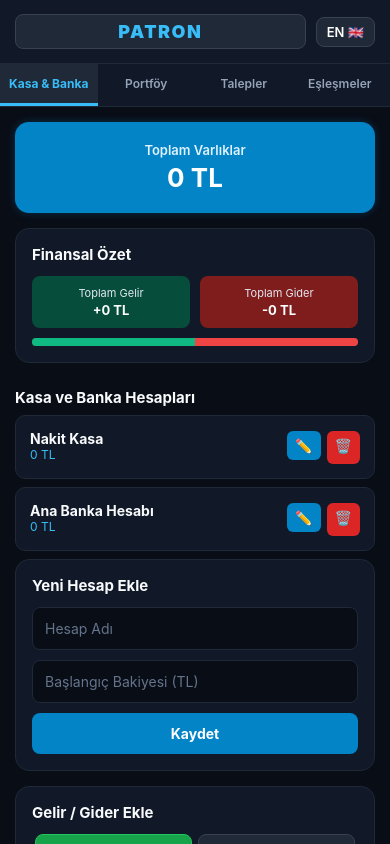
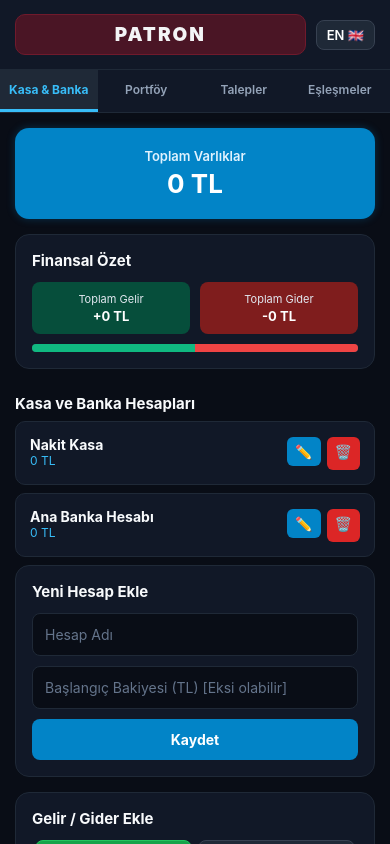
Before and after one commit to bhoerdanjatrader-ui/Emlak-Takip, a React Native app: screen / in a window 390 px wide. Built offline with nearby package versions, Linux system fonts and the light colour scheme.

Commit message:
Refactor App.js for better clarity and functionality

```diff
--- a/App.js
+++ b/App.js
@@ -16,7 +16,7 @@ export default function App() {
   const [lang, setLang] = useState('tr');
   const [activeTab, setActiveTab] = useState('kasa');
 
-  // Boş Başlangıç Verileri (Örnek veriler sıfırlandı)
+  // Kasa / Banka Hesapları
   const [hesaplar, setHesaplar] = useState([
     { id: '1', ad: 'Nakit Kasa', bakiye: 0 },
     { id: '2', ad: 'Ana Banka Hesabı', bakiye: 0 }
@@ -59,7 +59,7 @@ export default function App() {
       hesaplarim: 'Kasa ve Banka Hesapları',
       yeniHesap: 'Yeni Hesap Ekle',
       hesapAdi: 'Hesap Adı',
-      ilkBakiye: 'Başlangıç Bakiyesi (TL)',
+      ilkBakiye: 'Başlangıç Bakiyesi (TL) [Eksi olabilir]',
       ekleKaydet: 'Kaydet',
       guncelle: 'Güncelle',
       iptal: 'İptal',
@@ -122,8 +122,13 @@ export default function App() {
 
   const text = t[lang];
 
+  // Toplam varlık hesaplama
   const toplamVarlik = hesaplar.reduce((toplam, h) => toplam + h.bakiye, 0);
-  const toplamGelir = islemGecmisi.filter(i => i.tip === 'gelir').reduce((t, i) => t + i.tutar, 0);
+
+  // Finansal özet: Hesapların başlangıç bakiyeleri ve yapılan gelirler toplam gelire yansır
+  const hesaplarBaslangicToplami = hesaplar.reduce((t, h) => t + h.bakiye, 0);
+  const islemGelirToplami = islemGecmisi.filter(i => i.tip === 'gelir').reduce((t, i) => t + i.tutar, 0);
+  const toplamGelir = Math.max(0, hesaplarBaslangicToplami) + islemGelirToplami;
   const toplamGider = islemGecmisi.filter(i => i.tip === 'gider').reduce((t, i) => t + i.tutar, 0);
 
   useEffect(() => {
@@ -147,7 +152,7 @@ export default function App() {
 
   const hesapKaydet = () => {
     if (!yeniHesapAd) return Alert.alert('Hata', 'Hesap adı giriniz.');
-    const bakiyeNum = Number(yeniHesapBakiye) || 0;
+    const bakiyeNum = Number(yeniHesapBakiye) || 0; // Negatif (eksi) değerlere izin verir
 
     if (duzenlenenHesapId) {
       setHesaplar(hesaplar.map(h => h.id === duzenlenenHesapId ? { ...h, ad: yeniHesapAd, bakiye: bakiyeNum } : h));
@@ -246,7 +251,7 @@ export default function App() {
     <SafeAreaView style={styles.container}>
       <StatusBar barStyle="light-content" backgroundColor="#0b0f19" />
 
-      {/* Üst Başlık - PATRON Kutu İçerisinde Ortada */}
+      {/* Üst Başlık - PATRON: Ortada, Kalın ve Vişne Çürüğü Kutu İçerisinde */}
       <View style={styles.header}>
         <View style={styles.titleBox}>
           <Text style={styles.headerTitle}>PATRON</Text>
@@ -307,7 +312,7 @@ export default function App() {
               <View key={h.id} style={styles.listItem}>
                 <View>
                   <Text style={styles.listTitle}>{h.ad}</Text>
-                  <Text style={styles.listSub}>{h.bakiye.toLocaleString()} TL</Text>
+                  <Text style={[styles.listSub, h.bakiye < 0 && { color: '#f87171' }]}>{h.bakiye.toLocaleString()} TL</Text>
                 </View>
                 <View style={styles.actionRow}>
                   <TouchableOpacity style={styles.iconBtnEdit} onPress={() => hesapDuzenleBaslat(h)}><Text style={styles.iconText}>✏️</Text></TouchableOpacity>
@@ -509,15 +514,15 @@ const styles = StyleSheet.create({
   titleBox: {
     flex: 1,
     alignItems: 'center',
-    backgroundColor: '#1f2937',
-    paddingVertical: 6,
+    backgroundColor: '#4a1525', // TOCO Kurumsal Vişne Çürüğü Tonu
+    paddingVertical: 8,
     paddingHorizontal: 20,
-    borderRadius: 8,
+    borderRadius: 10,
     marginRight: 10,
-    borderWidth: 1,
-    borderColor: '#374151'
+    borderWidth: 1.5,
+    borderColor: '#701a2c'
   },
-  headerTitle: { color: '#38bdf8', fontSize: 18, fontWeight: '900', letterSpacing: 1.5 },
+  headerTitle: { color: '#f3f4f6', fontSize: 19, fontWeight: '900', letterSpacing: 2 },
   langBtn: { backgroundColor: '#1f2937', paddingHorizontal: 10, paddingVertical: 6, borderRadius: 8, borderWidth: 1, borderColor: '#374151' },
   langText: { color: '#fff', fontSize: 13, fontWeight: '600' },
   tabContainer: { flexDirection: 'row', backgroundColor: '#111827', borderBottomWidth: 1, borderBottomColor: '#1f2937' },
```
